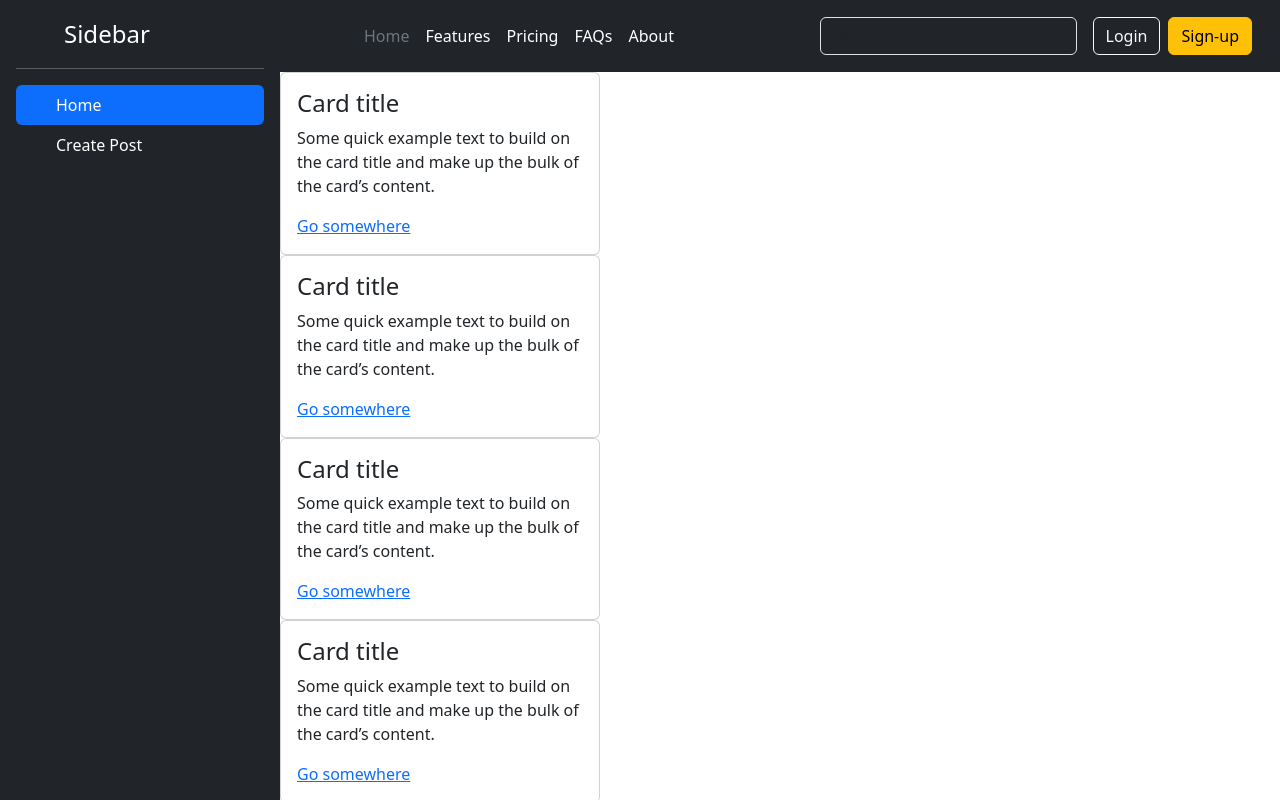
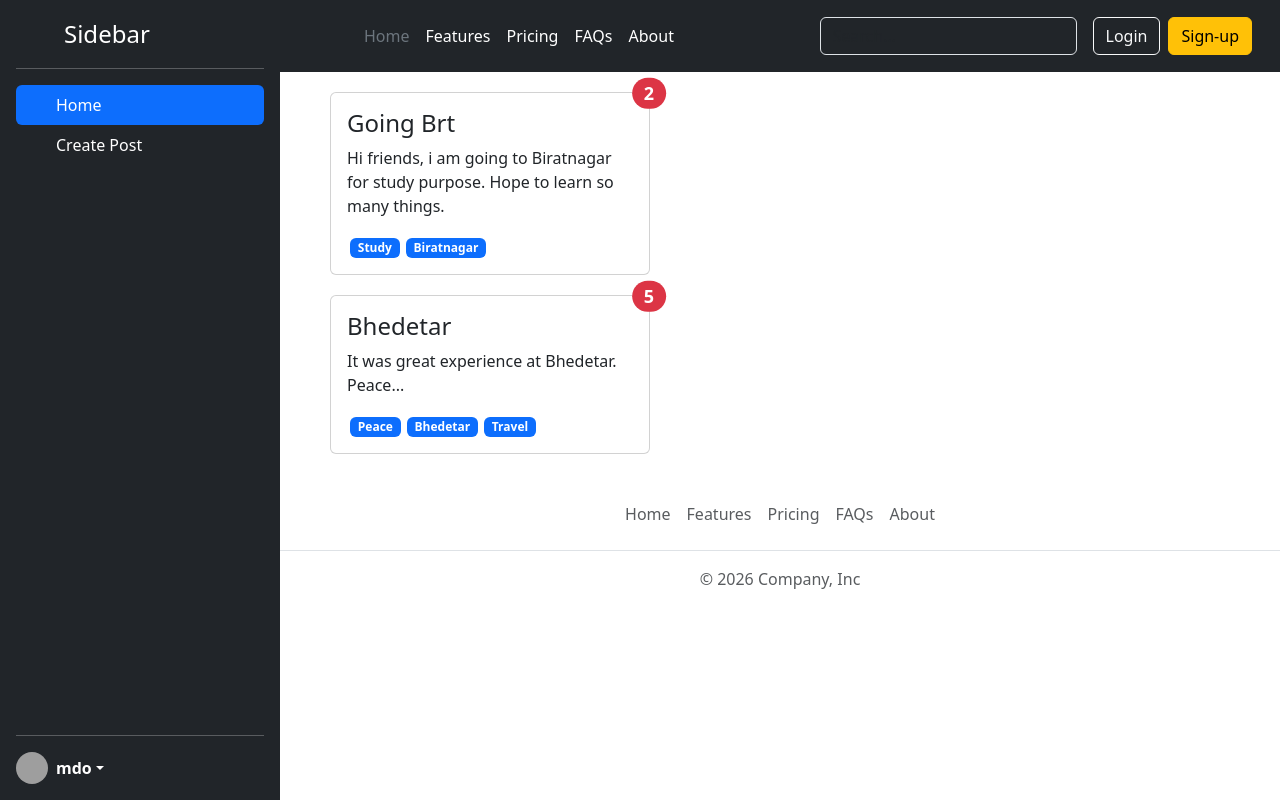
Before and after one commit to Anuuup10/Social-Media, a React (Vite) app: page / in a window 1280 px wide. Shown: the top 800 px of the page. Built offline with nearby package versions, Linux system fonts and the light colour scheme; grey boxes are pictures that could not be loaded.

Commit message:
feat: integrate PostListProvider and enhance Post component with dynamic data

```diff
--- a/src/App.css
+++ b/src/App.css
@@ -5,3 +5,15 @@
 .content {
   width: 100%;
 }
+
+.sidebar {
+  min-height: 800px;
+}
+
+.post-card {
+ margin: 20px 50px;
+}
+
+.hashtag {
+  margin: 0px 3px;
+}
--- a/src/App.jsx
+++ b/src/App.jsx
@@ -6,19 +6,22 @@ import Sidebar from "./components/Sidebar";
 import CreatePost from "./components/CreatePost";
 import PostList from "./components/PostList";
 import { useState } from "react";
+import PostListProvider from "./store/post-list-store";
 
 function App() {
   const [selectTab, setSelectedtab] = useState("Home");
   return (
     <>
-      <div className="app-container">
-        <Sidebar selectTab={selectTab} setSelectedtab={setSelectedtab}/>
-        <div className="content">
-          <Header />
-          {selectTab === "Home" ? (<PostList />) : (<CreatePost />)}
-          <Footer />
+      <PostListProvider>
+        <div className="app-container">
+          <Sidebar selectTab={selectTab} setSelectedtab={setSelectedtab} />
+          <div className="content">
+            <Header />
+            {selectTab === "Home" ? <PostList /> : <CreatePost />}
+            <Footer />
+          </div>
         </div>
-      </div>
+      </PostListProvider>
     </>
   );
 }
--- a/src/components/Post.jsx
+++ b/src/components/Post.jsx
@@ -1,17 +1,18 @@
-const Post = () => {
+const Post = ({ post }) => {
   return (
-    <section className="card" style={{ maxWidth: "320px" }}>
+    <section className="card post-card" style={{ maxWidth: "320px" }}>
       <div className="card-body">
-        <h4 className="card-title">Card title</h4>
+        <h4 className="card-title">
+          {post.title}{" "}
+          <span className="position-absolute top-0 start-100 translate-middle badge rounded-pill bg-danger">
+            {post.reactions}
+          </span>
+        </h4>
 
-        <p className="card-text">
-          Some quick example text to build on the card title and make up the
-          bulk of the card’s content.
-        </p>
-
-        <a href="#" className="btn-solid theme-primary">
-          Go somewhere
-        </a>
+        <p className="card-text">{post.body}</p>
+        {post.tags.map((tag) => (
+          <span className="badge text-bg-primary hashtag">{tag}</span>
+        ))}
       </div>
     </section>
   );
--- a/src/components/PostList.jsx
+++ b/src/components/PostList.jsx
@@ -1,13 +1,12 @@
+import { useContext } from "react";
 import Post from "./Post"
+import { PostList as PostListData } from "../store/post-list-store";
 
 const PostList = () => {
+  const {postList} = useContext(PostListData)
   return(
     <>
-    <Post />
-    <Post />
-    <Post />
-    <Post />
-    <Post />
+    {postList.map((post) => (<Post key={post.id} post={post}/>))}
     </>
   )
 }
--- /dev/null
+++ b/src/store/post-list-store.jsx
@@ -0,0 +1,42 @@
+import { createContext, useReducer } from "react";
+
+export const PostList = createContext({
+  postList: [],
+  addPost: () => {},
+  deletePost: () => {},
+});
+
+const PostListReducer = (currPostList, action) => {
+  return currPostList;
+};
+const PostListProvider = ({ children }) => {
+  const [postList, dispatchPostlist] = useReducer(PostListReducer, DEFAULT_POST_LIST);
+  const addPost = () => {};
+  const deletePost = () => {};
+  return (
+    <PostList.Provider value={{ postList, addPost, deletePost }}>
+      {children}
+    </PostList.Provider>
+  );
+};
+
+const DEFAULT_POST_LIST = [
+  {
+    id: "1",
+    title: "Going Brt",
+    body: "Hi friends, i am going to Biratnagar for study purpose. Hope to learn so many things.",
+    reactions: "2",
+    userId: "user-10",
+    tags: ["Study", "Biratnagar"],
+  },
+  {
+    id: "2",
+    title: "Bhedetar",
+    body: "It was great experience at Bhedetar. Peace...",
+    reactions: "5",
+    userId: "user-09",
+    tags: ["Peace", "Bhedetar", "Travel"],
+  },
+];
+
+export default PostListProvider;
```
